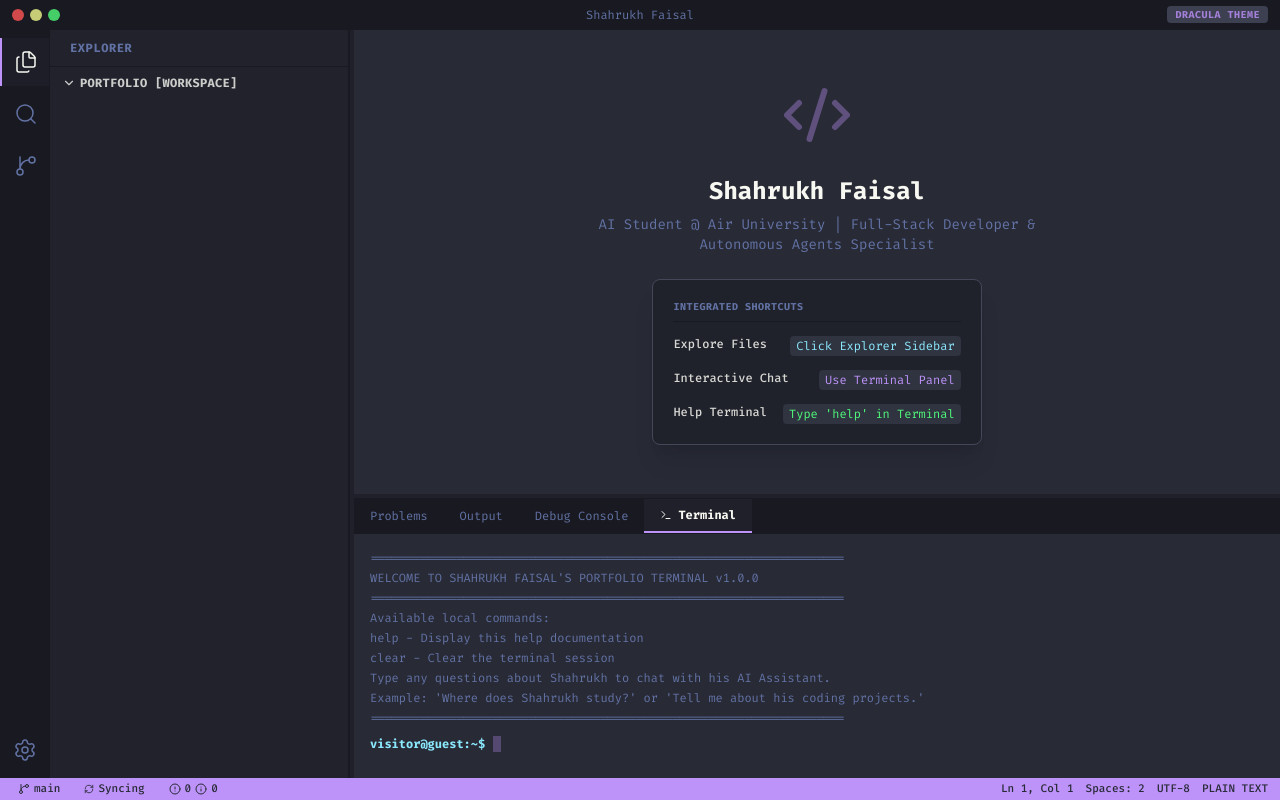
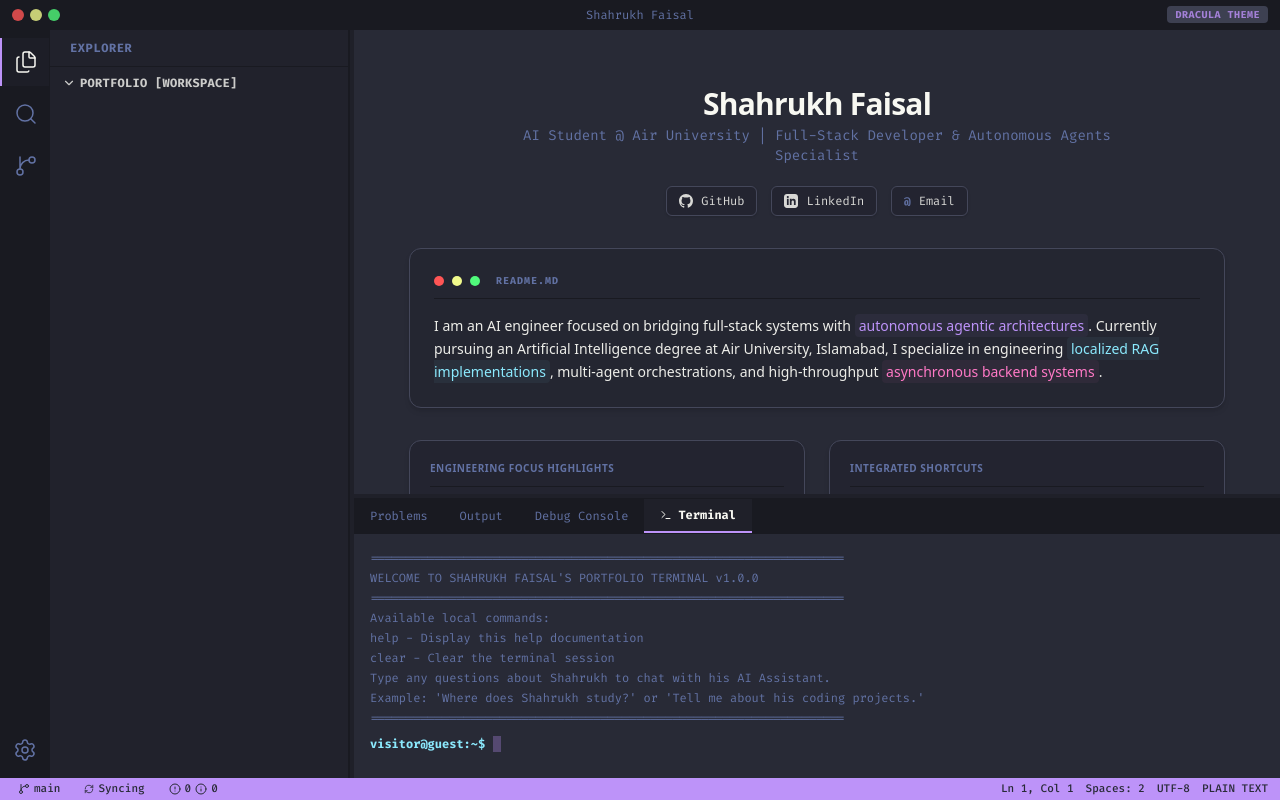
Before and after one commit to shahrukhfu/portfolio, a Next.js app in the folder frontend/: page / in a window 1280 px wide. Built offline with nearby package versions, Linux system fonts and the light colour scheme.

Commit message:
feat: Update developer bio to AI Engineer and refine welcome dashboard layout

```diff
--- a/frontend/src/app/page.tsx
+++ b/frontend/src/app/page.tsx
@@ -93,8 +93,17 @@ function getExplorerData(): FileNode[] {
       content: blueprintRaw
     };
 
+    const welcomeNode: FileNode = {
+      name: 'Welcome.md',
+      path: 'welcome.md',
+      type: 'file',
+      language: 'markdown',
+      content: `# Shahrukh Faisal\n\nAI Student @ Air University | Full-Stack Developer & Autonomous Agents Specialist\n\n## About Me\nI am an AI engineer focused on bridging full-stack systems with autonomous agentic architectures. Currently pursuing an Artificial Intelligence degree at Air University, Islamabad, I specialize in engineering localized RAG implementations, multi-agent orchestrations, and high-throughput asynchronous backend systems.\n\n## Engineering Highlights\n- **Core Focus**: Autonomous Agents & Workflows\n- **Systems**: Full-Stack Microservices\n- **Tooling Mastery**: LangChain, FastAPI, Next.js, n8n\n- **Local AI Setup**: Zero-Cloud Privacy Ingestion`
+    };
+
     // Combine into unified file tree
     return [
+      welcomeNode,
       {
         name: 'projects',
         path: 'projects',
--- a/frontend/src/components/EditorPanel.tsx
+++ b/frontend/src/components/EditorPanel.tsx
@@ -415,6 +415,124 @@ export default function EditorPanel({
     setTimeout(() => setCopiedPath(null), 2000);
   };
 
+  const renderWelcomeScreen = () => {
+    return (
+      <div className="flex flex-col items-center justify-start overflow-y-auto h-full p-6 md:p-10 select-none bg-editor-bg animate-scale-in max-w-4xl mx-auto scroll-smooth">
+        <Code2 size={64} className="text-dracula-purple mb-4 animate-pulse" />
+
+        <h1 className="text-2xl md:text-3xl font-bold text-text-normal mb-1 font-sans tracking-tight">
+          Shahrukh Faisal
+        </h1>
+        <p className="text-text-muted text-xs md:text-sm max-w-2xl text-center mb-5 font-mono select-text">
+          AI Student @ Air University | Full-Stack Developer & Autonomous Agents Specialist
+        </p>
+
+        {/* Social Badges Row */}
+        <div className="flex flex-wrap gap-3.5 mb-8 justify-center select-text">
+          <a
+            href="https://github.com/shahrukhfu"
+            target="_blank"
+            rel="noopener noreferrer"
+            className="flex items-center gap-2 px-3 py-1.5 rounded-md border border-border-light bg-activity-bg/30 text-text-normal/85 font-mono text-xs cursor-pointer transition-all duration-300 hover:border-text-normal hover:text-text-normal hover:-translate-y-0.5 hover:shadow-lg shadow-sm"
+          >
+            <svg className="w-3.5 h-3.5 fill-current shrink-0" viewBox="0 0 24 24"><path d="M12 0c-6.626 0-12 5.373-12 12 0 5.302 3.438 9.8 8.207 11.387.599.111.793-.261.793-.577v-2.234c-3.338.726-4.033-1.416-4.033-1.416-.546-1.387-1.333-1.756-1.333-1.756-1.089-.745.083-.729.083-.729 1.205.084 1.839 1.237 1.839 1.237 1.07 1.834 2.807 1.304 3.492.997.107-.775.418-1.305.762-1.604-2.665-.305-5.467-1.334-5.467-5.931 0-1.311.469-2.381 1.236-3.221-.124-.303-.535-1.524.117-3.176 0 0 1.008-.322 3.301 1.23.957-.266 1.983-.399 3.003-.404 1.02.005 2.047.138 3.006.404 2.291-1.552 3.297-1.23 3.297-1.23.653 1.653.242 2.874.118 3.176.77.84 1.235 1.911 1.235 3.221 0 4.609-2.807 5.624-5.479 5.921.43.372.823 1.102.823 2.222v3.293c0 .319.192.694.801.576 4.765-1.589 8.199-6.086 8.199-11.386 0-6.627-5.373-12-12-12z"/></svg>
+            GitHub
+          </a>
+          <a
+            href="https://www.linkedin.com/in/shahrukhfaisalusmani/"
+            target="_blank"
+            rel="noopener noreferrer"
+            className="flex items-center gap-2 px-3 py-1.5 rounded-md border border-border-light bg-activity-bg/30 text-text-normal/85 font-mono text-xs cursor-pointer transition-all duration-300 hover:border-dracula-cyan hover:text-dracula-cyan hover:-translate-y-0.5 hover:shadow-lg shadow-sm"
+          >
+            <svg className="w-3.5 h-3.5 fill-current shrink-0" viewBox="0 0 24 24"><path d="M19 0h-14c-2.761 0-5 2.239-5 5v14c0 2.761 2.239 5 5 5h14c2.762 0 5-2.239 5-5v-14c0-2.761-2.238-5-5-5zm-11 19h-3v-11h3v11zm-1.5-12.268c-.966 0-1.75-.779-1.75-1.75s.784-1.75 1.75-1.75 1.75.779 1.75 1.75-.784 1.75-1.75 1.75zm13.5 12.268h-3v-5.604c0-3.368-4-3.113-4 0v5.604h-3v-11h3v1.765c1.396-2.586 7-2.777 7 2.476v6.759z"/></svg>
+            LinkedIn
+          </a>
+          <a
+            href="mailto:shahrukhfaisal770@gmail.com"
+            className="flex items-center gap-2 px-3 py-1.5 rounded-md border border-border-light bg-activity-bg/30 text-text-normal/85 font-mono text-xs cursor-pointer transition-all duration-300 hover:border-dracula-pink hover:text-dracula-pink hover:-translate-y-0.5 hover:shadow-lg shadow-sm"
+          >
+            <span className="text-[11px] leading-none text-text-muted shrink-0 font-bold">@</span>
+            Email
+          </a>
+        </div>
+
+        {/* Technical About Me README Panel */}
+        <div className="w-full bg-activity-bg/25 border border-border-light rounded-xl p-5 md:p-6 mb-8 text-left font-sans shadow-md">
+          <div className="flex items-center gap-2 border-b border-border-dark pb-2.5 mb-4 select-none">
+            <span className="w-2.5 h-2.5 rounded-full bg-dracula-red" />
+            <span className="w-2.5 h-2.5 rounded-full bg-dracula-yellow" />
+            <span className="w-2.5 h-2.5 rounded-full bg-dracula-green" />
+            <span className="text-[10px] text-text-muted font-mono ml-2 uppercase tracking-widest font-bold">README.md</span>
+          </div>
+          <p className="text-sm text-text-normal/95 leading-relaxed font-light select-text">
+            I am an AI engineer focused on bridging full-stack systems with{' '}
+            <span className="text-dracula-purple font-medium bg-dracula-purple/5 px-1 py-0.5 rounded">
+              autonomous agentic architectures
+            </span>
+            . Currently pursuing an Artificial Intelligence degree at Air University, Islamabad, I specialize in engineering{' '}
+            <span className="text-dracula-cyan font-medium bg-dracula-cyan/5 px-1 py-0.5 rounded">
+              localized RAG implementations
+            </span>
+            , multi-agent orchestrations, and high-throughput{' '}
+            <span className="text-dracula-pink font-medium bg-dracula-pink/5 px-1 py-0.5 rounded">
+              asynchronous backend systems
+            </span>
+            .
+          </p>
+        </div>
+
+        {/* Highlights & Shortcuts Grid Container */}
+        <div className="w-full grid grid-cols-1 md:grid-cols-2 gap-6 items-stretch">
+          {/* Left Column: Quick Highlights (2x2 Grid) */}
+          <div className="flex flex-col p-5 bg-activity-bg/30 border border-border-light rounded-xl shadow-md text-left font-sans">
+            <div className="border-b border-border-dark pb-2.5 mb-4 select-none text-text-muted uppercase text-[10px] tracking-wider font-bold">
+              Engineering Focus Highlights
+            </div>
+            <div className="grid grid-cols-2 gap-4 flex-1">
+              <div className="p-3 bg-editor-bg border border-border-dark/60 rounded-lg">
+                <div className="text-[9px] uppercase tracking-wider text-text-muted font-mono font-bold mb-1">Core Focus</div>
+                <div className="text-xs text-text-normal/90 font-medium leading-tight">Autonomous Agents & Workflows</div>
+              </div>
+              <div className="p-3 bg-editor-bg border border-border-dark/60 rounded-lg">
+                <div className="text-[9px] uppercase tracking-wider text-text-muted font-mono font-bold mb-1">Systems</div>
+                <div className="text-xs text-text-normal/90 font-medium leading-tight">Full-Stack Microservices</div>
+              </div>
+              <div className="p-3 bg-editor-bg border border-border-dark/60 rounded-lg">
+                <div className="text-[9px] uppercase tracking-wider text-text-muted font-mono font-bold mb-1">Tooling Mastery</div>
+                <div className="text-xs text-text-normal/90 font-medium leading-tight">LangChain, FastAPI, Next.js, n8n</div>
+              </div>
+              <div className="p-3 bg-editor-bg border border-border-dark/60 rounded-lg">
+                <div className="text-[9px] uppercase tracking-wider text-text-muted font-mono font-bold mb-1">Local AI Setup</div>
+                <div className="text-xs text-text-normal/90 font-medium leading-tight">Zero-Cloud Privacy Ingestion</div>
+              </div>
+            </div>
+          </div>
+
+          {/* Right Column: Existing Integrated Shortcuts */}
+          <div className="flex flex-col p-5 bg-activity-bg/30 border border-border-light rounded-xl shadow-md text-left font-sans">
+            <div className="border-b border-border-dark pb-2.5 mb-4 select-none text-text-muted uppercase text-[10px] tracking-wider font-bold">
+              Integrated Shortcuts
+            </div>
+            <div className="space-y-4 flex flex-col justify-center flex-1">
+              <div className="flex justify-between items-center gap-4 text-xs">
+                <span className="text-text-normal/85 font-medium">Explore Files</span>
+                <span className="text-dracula-cyan bg-dracula-selection/45 px-1.5 py-0.5 rounded font-mono select-all">Click Explorer Sidebar</span>
+              </div>
+              <div className="flex justify-between items-center gap-4 text-xs">
+                <span className="text-text-normal/85 font-medium">Interactive Chat</span>
+                <span className="text-dracula-purple bg-dracula-selection/45 px-1.5 py-0.5 rounded font-mono select-all">Use Terminal Panel</span>
+              </div>
+              <div className="flex justify-between items-center gap-4 text-xs">
+                <span className="text-text-normal/85 font-medium">Help Terminal</span>
+                <span className="text-dracula-green bg-dracula-selection/45 px-1.5 py-0.5 rounded font-mono select-all">Type &apos;help&apos; in Terminal</span>
+              </div>
+            </div>
+          </div>
+        </div>
+      </div>
+    );
+  };
+
   // Helper parser for Project Markdown logs
   const parseProjectMarkdown = (content: string): ParsedProject => {
     // Sanitize backslash escapes commonly found in raw parsed contents
@@ -651,7 +769,7 @@ export default function EditorPanel({
                     : 'bg-dracula-selection/45 text-text-muted hover:text-text-normal'
                 }`}
               >
-                👁 Preview
+                Preview
               </button>
             </div>
           )}
@@ -920,6 +1038,9 @@ export default function EditorPanel({
                     </div>
                   );
                 })()
+              ) : activeFile.path === 'welcome.md' ? (
+                /* E. Welcome Screen Tab Preview */
+                renderWelcomeScreen()
               ) : (
                 /* Fallback text rendering if file is py or unknown */
                 <div className="font-mono text-sm leading-relaxed p-4 h-full bg-editor-bg">
@@ -930,30 +1051,7 @@ export default function EditorPanel({
           )
         ) : (
           /* Landing/Welcome Screen */
-          <div className="flex flex-col items-center justify-center h-full text-center p-6 select-none bg-editor-bg">
-            <Code2 size={72} className="text-dracula-purple/50 mb-6 animate-pulse animate-pulse" />
-            <h1 className="text-2xl font-bold text-text-normal mb-2">Shahrukh Faisal</h1>
-            <p className="text-text-muted text-sm max-w-md mb-6">
-              AI Student @ Air University | Full-Stack Developer & Autonomous Agents Specialist
-            </p>
-            <div className="space-y-3.5 text-xs text-left max-w-sm border border-border-light bg-activity-bg/50 p-5 rounded-lg shadow-xl">
-              <div className="flex justify-between items-center border-b border-border-dark pb-2 text-text-muted uppercase text-[10px] tracking-wider font-bold">
-                <span>Integrated Shortcuts</span>
-              </div>
-              <div className="flex justify-between gap-4">
-                <span className="text-text-normal/85 font-medium">Explore Files</span>
-                <span className="text-dracula-cyan bg-dracula-selection/45 px-1.5 py-0.5 rounded font-mono">Click Explorer Sidebar</span>
-              </div>
-              <div className="flex justify-between gap-4">
-                <span className="text-text-normal/85 font-medium">Interactive Chat</span>
-                <span className="text-dracula-purple bg-dracula-selection/45 px-1.5 py-0.5 rounded font-mono">Use Terminal Panel</span>
-              </div>
-              <div className="flex justify-between gap-4">
-                <span className="text-text-normal/85 font-medium">Help Terminal</span>
-                <span className="text-dracula-green bg-dracula-selection/45 px-1.5 py-0.5 rounded font-mono">Type &apos;help&apos; in Terminal</span>
-              </div>
-            </div>
-          </div>
+          renderWelcomeScreen()
         )}
       </div>
     </div>
--- a/frontend/src/components/TerminalPanel.tsx
+++ b/frontend/src/components/TerminalPanel.tsx
@@ -210,7 +210,7 @@ export default function TerminalPanel({ height }: TerminalPanelProps) {
         const filtered = prev.filter((l) => l.type !== 'loading');
         return [
           ...filtered,
-          { text: `⚠️ Connection Error: Failed to fetch AI response (${err.message}). Make sure backend server is running on http://localhost:8000.`, type: 'error' },
+          { text: `Connection Error: Failed to fetch AI response (${err.message}). Make sure backend server is running on http://localhost:8000.`, type: 'error' },
         ];
       });
     } finally {
```
